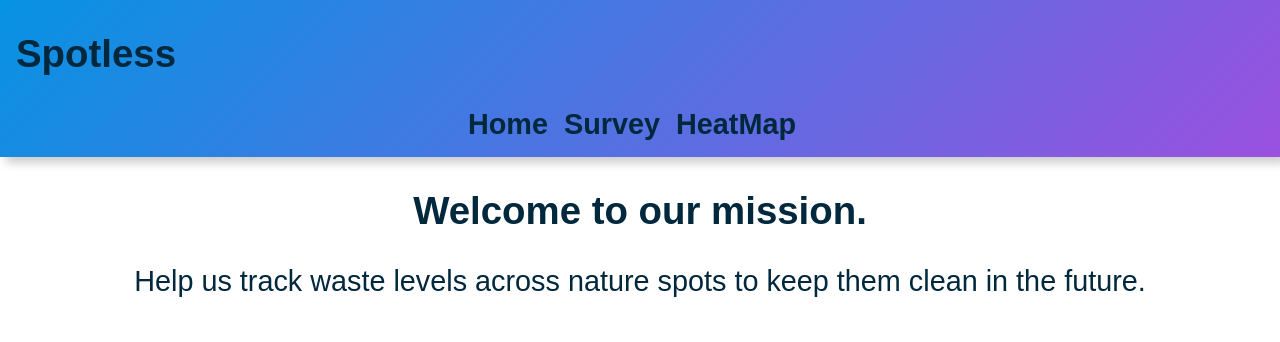
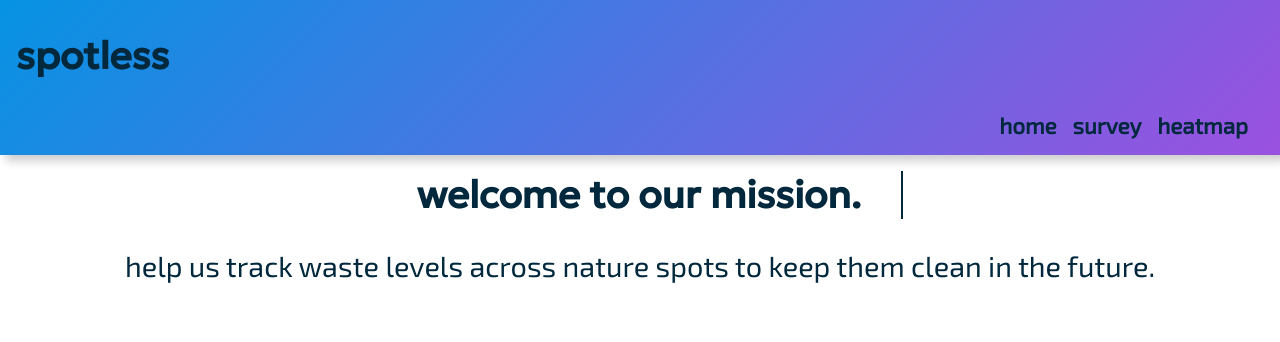
Before and after one commit to dsavla01/spotless, a Flask app: page / in a window 1280 px wide. Shown: the top 342 px of the page. Run offline with Flask 3, Linux system fonts and the light colour scheme.

Commit message:
home page update

```diff
--- a/templates/index.html
+++ b/templates/index.html
@@ -1,11 +1,13 @@
 <!DOCTYPE html>
 <html lang="en">
 <head>
+    <link href='https://fonts.googleapis.com/css?family=Geologica' rel='stylesheet'>
+    <link href='https://fonts.googleapis.com/css?family=Exo+2' rel='stylesheet'>
     <meta charset="UTF-8">
     <meta name="viewport" content="width=device-width, initial-scale=1.0">
     <title>Spotless</title>
     <style>
-        /* CSS Variables */
+
         :root {
             --wp--preset--color--primary: #0693e3;
             --wp--preset--color--secondary: #01283c;
@@ -19,7 +21,7 @@
 
         /* Base Styles */
         body {
-            font-family: Arial, sans-serif;
+            font-family: 'Exo 2', sans-serif;
             margin: 0;
             padding: 0;
             font-size: 62.5%;
@@ -38,8 +40,8 @@
             margin: 0;
             padding: 0;
             display: flex;
-            justify-content: center;
-            align-items: center;
+            justify-content: right;
+            align-items: right;
         }
         nav ul li {
             margin-right: var(--wp--preset--spacing--default);
@@ -48,12 +50,13 @@
             color: var(--wp--preset--color--white);
             text-decoration: none;
             font-weight: bold;
-            font-size: var(--wp--preset--font-size--medium);
+            font-size: 1.4rem;
             transition: color 0.3s ease;
         }
         nav ul li a:hover {
             color: var(--wp--preset--color--vivid-purple);
         }
+
 
         /* Main content styling */
         main {
@@ -71,7 +74,7 @@
             color: var(--wp--preset--color--secondary);
         }
 
-        /* Animation */
+        /* Animation
         h1, p {
             animation: fadeIn 1s ease-in-out;
         }
@@ -79,26 +82,69 @@
         @keyframes fadeIn {
             0% { opacity: 0; transform: translateY(-10px); }
             100% { opacity: 1; transform: translateY(0); }
+        } */
+        /* Apply fade-in animation only to main content elements */
+    main h1, p {
+        animation: fadeIn 2s ease-in-out;
+    }
+
+    @keyframes fadeIn {
+        0% { opacity: 0; transform: translateY(-10px); }
+        100% { opacity: 1; transform: translateY(0); }
+    }
+    .fade-in-delayed {
+            opacity: 0; /* Start hidden */
+            animation: fadeIn 2s ease-in-out 3.5s forwards; /* Delay of 3.5s */
+        }
+    .typing {
+            font-family: 'Geologica', sans-serif;
+            font-size: var(--wp--preset--font-size--large);
+            color: var(--wp--preset--color--vivid-purple);
+            border-right: 2px solid var(--wp--preset--color--secondary);
+            white-space: nowrap;
+            overflow: hidden;
+            width: fit-content;  /* Adjusts width to text */
+            margin: 0 auto;
+            animation: typing 3s steps(30, end) forwards, blink-caret 0.75s step-end infinite;
+        }
+
+        /* Typing animation */
+        @keyframes typing {
+            from { width: 0; }
+            to { width: 42%; }
+        }
+
+        /* Blinking caret animation */
+        @keyframes blink-caret {
+            from, to { border-color: transparent; }
+            50% { border-color: var(--wp--preset--color--secondary); }
         }
     </style>
 </head>
+<style>
+    /* Apply Geologica font to only the h1 element */
+    h1 {
+        font-family: 'Geologica', sans-serif;
+    }
+</style>
 <body>
 
     <!-- Navbar -->
     <nav>
-        <h1>Spotless</h1>
+        <h1>spotless</h1>
         <ul>
-            <li><a href="/">Home</a></li>
-            <li><a href="/survey">Survey</a></li>
-            <li><a href="/heatmap">HeatMap</a></li>
+            <li><a href="/">home</a></li>
+            <li><a href="/survey">survey</a></li>
+            <li><a href="/heatmap">heatmap</a></li>
         </ul>
     </nav>
 
     <!-- Main content -->
     <main>
         <section id="home">
-            <h1>Welcome to our mission.</h1>
-            <p>Help us track waste levels across nature spots to keep them clean in the future.</p>
+            <h1 class="typing">welcome to our mission.</h1>
+
+            <p class="fade-in-delayed">help us track waste levels across nature spots to keep them clean in the future.</p>
         </section>
     </main>
 
```
